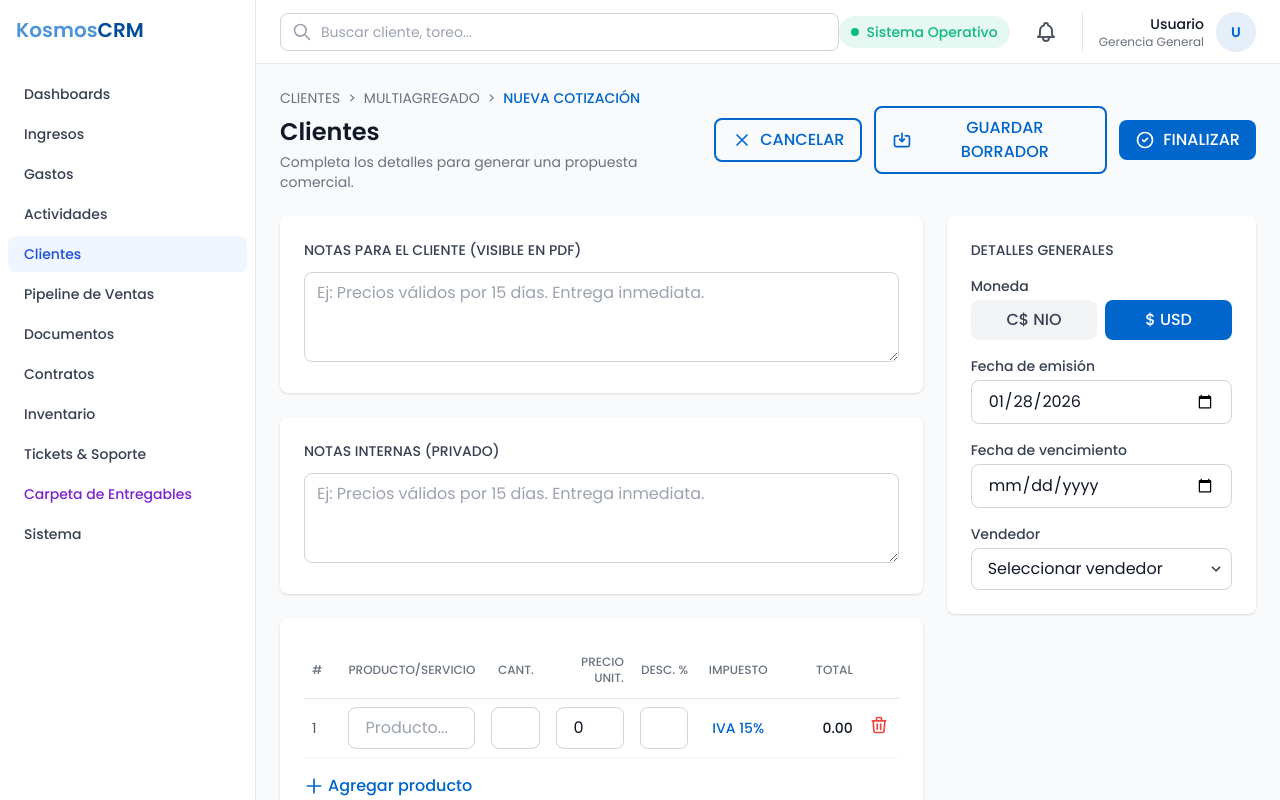
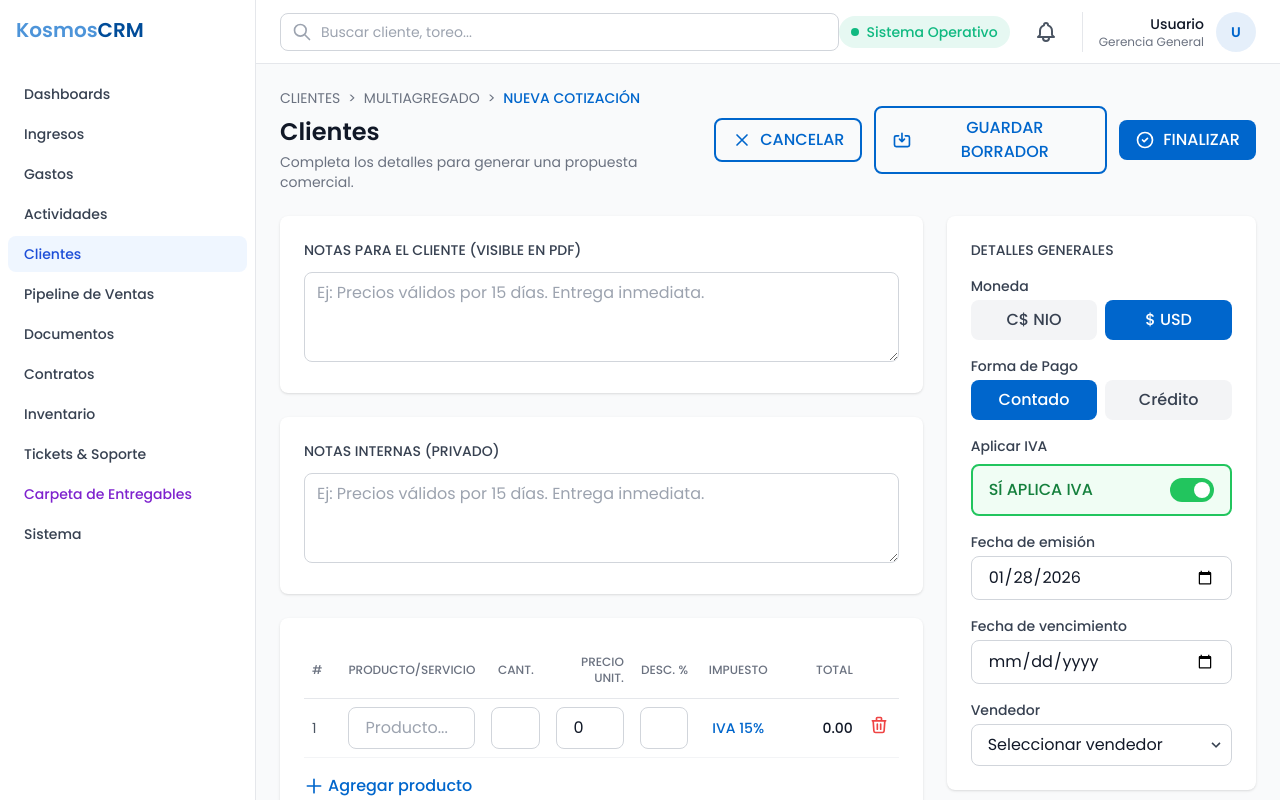
Before and after one commit to pubnicaragua/kosmos, a Next.js app: page /clientes/cotizacion/nueva in a window 1280 px wide. Shown: the top 800 px of the page. Built offline with nearby package versions, Linux system fonts and the light colour scheme.

Commit message:
Avances Sabado 31 de Enero: add client fields (city, country, ruc, cedula), quote payment method and tax switch, marketing module schema

```diff
--- a/src/app/(dashboard)/clientes/cotizacion/nueva/page.tsx
+++ b/src/app/(dashboard)/clientes/cotizacion/nueva/page.tsx
@@ -22,6 +22,8 @@ export default function NuevaCotizacionPage() {
   const [selectedCompany, setSelectedCompany] = useState('all')
   const [selectedClient, setSelectedClient] = useState('')
   const [currency, setCurrency] = useState('USD')
+  const [paymentMethod, setPaymentMethod] = useState<'CONTADO' | 'CREDITO'>('CONTADO')
+  const [taxApplies, setTaxApplies] = useState(true)
   const [issueDate, setIssueDate] = useState(new Date().toISOString().split('T')[0])
   const [validUntil, setValidUntil] = useState('')
   const [seller, setSeller] = useState('')
@@ -54,7 +56,8 @@ export default function NuevaCotizacionPage() {
     const subtotal = item.quantity * item.unitPrice
     const discountAmount = subtotal * (item.discount / 100)
     const taxableAmount = subtotal - discountAmount
-    const taxAmount = taxableAmount * (item.tax / 100)
+    // Solo aplicar IVA si taxApplies es true
+    const taxAmount = taxApplies ? taxableAmount * (item.tax / 100) : 0
     updated[index].total = taxableAmount + taxAmount
 
     setItems(updated)
@@ -72,7 +75,8 @@ export default function NuevaCotizacionPage() {
     return sum + (itemSubtotal * (item.discount / 100))
   }, 0)
   const taxableAmount = subtotal - totalDiscount
-  const totalTax = taxableAmount * 0.15
+  // Solo aplicar IVA si taxApplies es true
+  const totalTax = taxApplies ? taxableAmount * 0.15 : 0
   const total = taxableAmount + totalTax
 
   const handleSave = async (isDraft: boolean) => {
@@ -96,6 +100,8 @@ export default function NuevaCotizacionPage() {
           companyId: selectedCompany,
           clientId: selectedClient,
           currency,
+          paymentMethod,
+          taxApplies,
           validUntil,
           notes: clientNotes,
           internalNotes,
@@ -310,6 +316,45 @@ export default function NuevaCotizacionPage() {
                 </div>
               </div>
               <div>
+                <label className="block text-sm font-medium text-gray-700 mb-1">Forma de Pago</label>
+                <div className="grid grid-cols-2 gap-2">
+                  <button
+                    onClick={() => setPaymentMethod('CONTADO')}
+                    className={`px-4 py-2 rounded-lg font-medium ${paymentMethod === 'CONTADO' ? 'bg-primary text-white' : 'bg-gray-100 text-gray-700'}`}
+                  >
+                    Contado
+                  </button>
+                  <button
+                    onClick={() => setPaymentMethod('CREDITO')}
+                    className={`px-4 py-2 rounded-lg font-medium ${paymentMethod === 'CREDITO' ? 'bg-primary text-white' : 'bg-gray-100 text-gray-700'}`}
+                  >
+                    Crédito
+                  </button>
+                </div>
+              </div>
+              <div>
+                <label className="block text-sm font-medium text-gray-700 mb-2">Aplicar IVA</label>
+                <button
+                  onClick={() => setTaxApplies(!taxApplies)}
+                  className={`w-full flex items-center justify-between px-4 py-3 rounded-lg border-2 transition-colors ${
+                    taxApplies
+                      ? 'bg-green-50 border-green-500'
+                      : 'bg-gray-50 border-gray-300'
+                  }`}
+                >
+                  <span className={`font-medium ${taxApplies ? 'text-green-700' : 'text-gray-600'}`}>
+                    {taxApplies ? 'SÍ APLICA IVA' : 'NO APLICA IVA'}
+                  </span>
+                  <div className={`relative inline-flex h-6 w-11 items-center rounded-full transition-colors ${
+                    taxApplies ? 'bg-green-500' : 'bg-gray-300'
+                  }`}>
+                    <span className={`inline-block h-4 w-4 transform rounded-full bg-white transition-transform ${
+                      taxApplies ? 'translate-x-6' : 'translate-x-1'
+                    }`} />
+                  </div>
+                </button>
+              </div>
+              <div>
                 <label className="block text-sm font-medium text-gray-700 mb-1">Fecha de emisión</label>
                 <Input type="date" value={issueDate} onChange={(e) => setIssueDate(e.target.value)} fullWidth />
               </div>
--- a/src/app/(dashboard)/clientes/page.tsx
+++ b/src/app/(dashboard)/clientes/page.tsx
@@ -15,6 +15,11 @@ interface Client {
   name: string
   email: string | null
   phone: string | null
+  address: string | null
+  city: string | null
+  country: string | null
+  ruc: string | null
+  cedula: string | null
   contactName: string | null
   status: 'PROSPECTO' | 'PROPUESTA' | 'NEGOCIACION' | 'CALIFICADO' | 'ACTIVO' | 'INACTIVO'
   company: { name: string }
@@ -172,6 +177,8 @@ export default function ClientesPage() {
               <tr className="border-b border-gray-200">
                 <th className="text-left py-3 px-4 text-xs font-medium text-gray-500 uppercase">EMPRESA</th>
                 <th className="text-left py-3 px-4 text-xs font-medium text-gray-500 uppercase">CLIENTE</th>
+                <th className="text-left py-3 px-4 text-xs font-medium text-gray-500 uppercase">UBICACIÓN</th>
+                <th className="text-left py-3 px-4 text-xs font-medium text-gray-500 uppercase">RUC/CÉDULA</th>
                 <th className="text-left py-3 px-4 text-xs font-medium text-gray-500 uppercase">CONTACTO</th>
                 <th className="text-center py-3 px-4 text-xs font-medium text-gray-500 uppercase">ESTADO</th>
                 <th className="text-center py-3 px-4 text-xs font-medium text-gray-500 uppercase">ACCIONES</th>
@@ -191,6 +198,40 @@ export default function ClientesPage() {
                         </span>
                       </div>
                       <div className="text-sm font-medium text-gray-900">{client.name}</div>
+                    </div>
+                  </td>
+                  <td className="py-4 px-4">
+                    <div className="text-sm text-gray-600">
+                      {(client.city || client.country) ? (
+                        <div className="flex items-center gap-1">
+                          <svg className="w-4 h-4" fill="none" stroke="currentColor" viewBox="0 0 24 24">
+                            <path strokeLinecap="round" strokeLinejoin="round" strokeWidth={2} d="M17.657 16.657L13.414 20.9a1.998 1.998 0 01-2.827 0l-4.244-4.243a8 8 0 1111.314 0z" />
+                            <path strokeLinecap="round" strokeLinejoin="round" strokeWidth={2} d="M15 11a3 3 0 11-6 0 3 3 0 016 0z" />
+                          </svg>
+                          <span>{[client.city, client.country].filter(Boolean).join(', ') || 'N/A'}</span>
+                        </div>
+                      ) : (
+                        <span className="text-gray-400">N/A</span>
+                      )}
+                    </div>
+                  </td>
+                  <td className="py-4 px-4">
+                    <div className="text-sm text-gray-600">
+                      {client.ruc && (
+                        <div className="flex items-center gap-1">
+                          <span className="font-medium text-gray-500">RUC:</span>
+                          <span>{client.ruc}</span>
+                        </div>
+                      )}
+                      {client.cedula && (
+                        <div className="flex items-center gap-1 mt-1">
+                          <span className="font-medium text-gray-500">Cédula:</span>
+                          <span>{client.cedula}</span>
+                        </div>
+                      )}
+                      {!client.ruc && !client.cedula && (
+                        <span className="text-gray-400">N/A</span>
+                      )}
                     </div>
                   </td>
                   <td className="py-4 px-4">
--- a/src/app/api/quotes/route.ts
+++ b/src/app/api/quotes/route.ts
@@ -62,7 +62,10 @@ export async function POST(request: NextRequest) {
     const itemsData = validatedData.items.map((item) => {
       const itemSubtotal = item.quantity * item.unitPrice
       const itemDiscount = itemSubtotal * ((item.discount || 0) / 100)
-      const itemTax = (itemSubtotal - itemDiscount) * ((item.tax || 0) / 100)
+      // Solo aplicar IVA si taxApplies es true
+      const itemTax = validatedData.taxApplies
+        ? (itemSubtotal - itemDiscount) * ((item.tax || 0) / 100)
+        : 0
       const itemTotal = itemSubtotal - itemDiscount + itemTax
 
       subtotal += itemSubtotal
@@ -88,6 +91,8 @@ export async function POST(request: NextRequest) {
         companyId: validatedData.companyId,
         clientId: validatedData.clientId,
         currency: validatedData.currency,
+        paymentMethod: validatedData.paymentMethod,
+        taxApplies: validatedData.taxApplies,
         subtotal,
         discount: totalDiscount,
         tax: totalTax,
```
Also changed, not shown: 1 other file (tests, documents, lock files or other folders).
